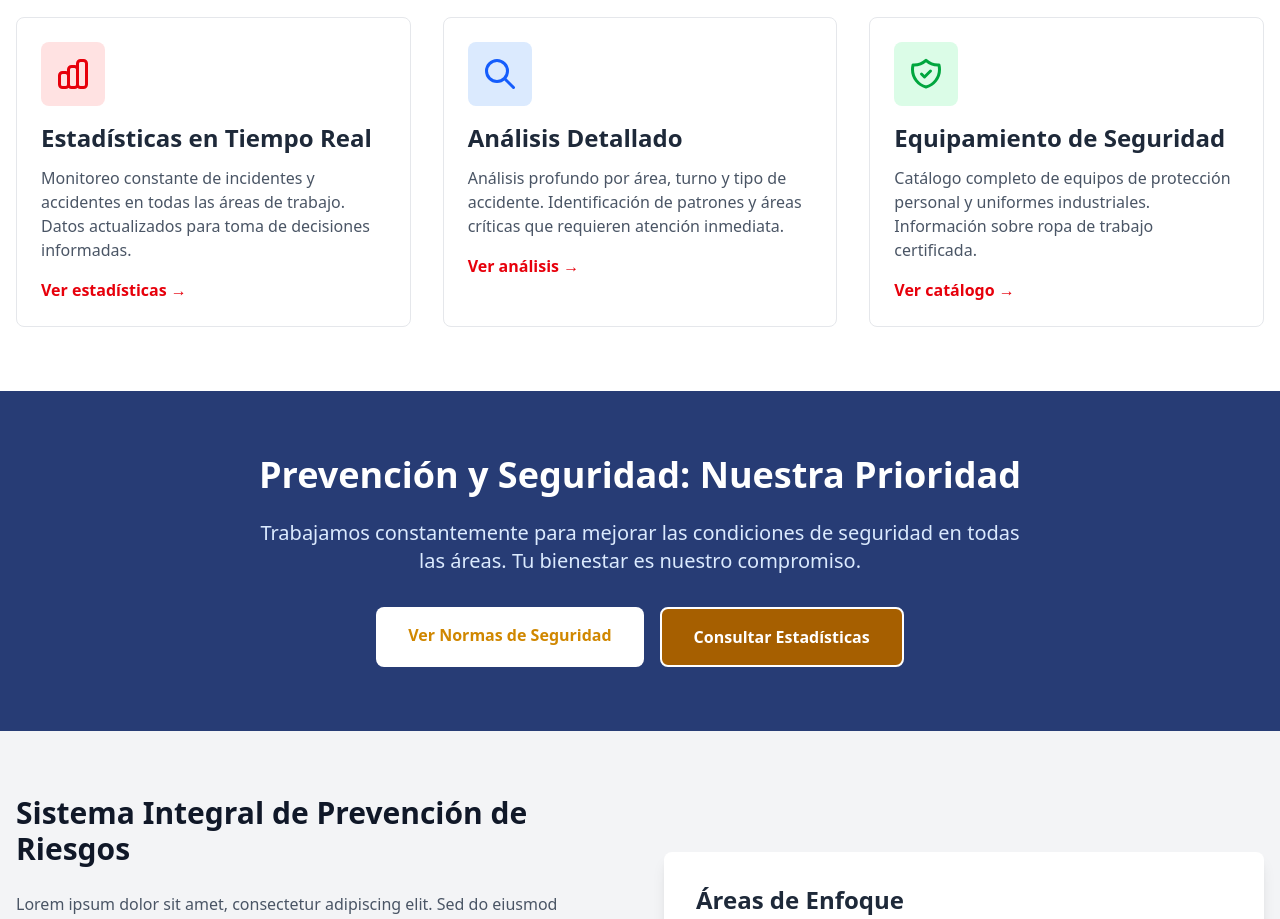
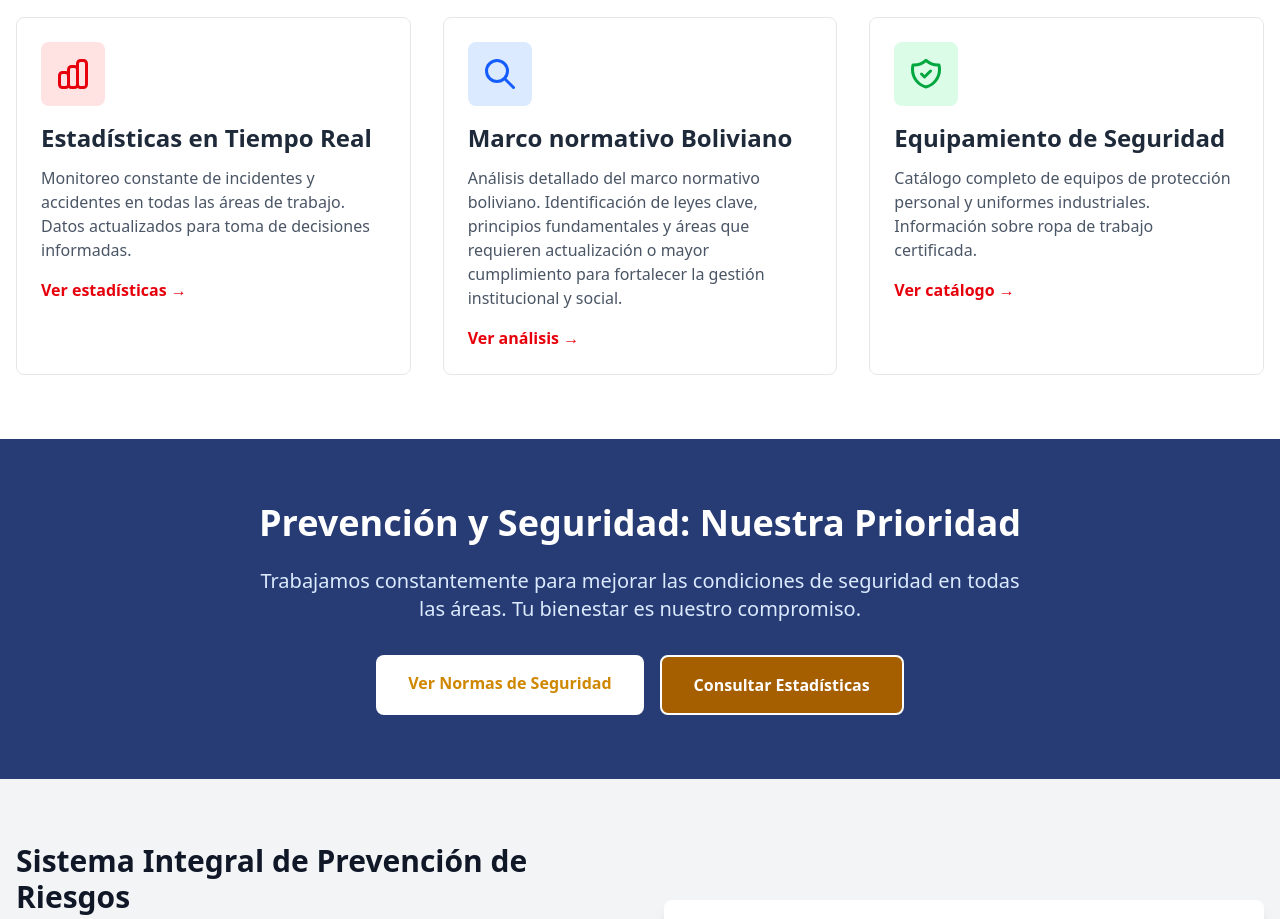
Before and after one commit to Rodri190/Security-Protocol, a Next.js app: page / in a window 1280 px wide. Shown: the part 1080-1999 px from the top of the page. Built offline with nearby package versions, Linux system fonts and the light colour scheme.

Commit message:
actualizar enlaces y descripciones en el componente Dashboard

```diff
--- a/src/app/actions.ts
+++ b/src/app/actions.ts
@@ -2,7 +2,6 @@
 
 // Server Actions de ejemplo
 export async function getAccidentStatistics() {
-  // Lógica para obtener estadísticas de accidentes
   return {
     total: 0,
     byWeek: [],
--- a/src/components/Dashboard.tsx
+++ b/src/components/Dashboard.tsx
@@ -70,24 +70,23 @@ export default function Dashboard() {
                 Monitoreo constante de incidentes y accidentes en todas las áreas de trabajo.
                 Datos actualizados para toma de decisiones informadas.
               </p>
-              <Link href="/statistics/total" className="text-red-600 hover:text-red-700 font-semibold">
+              <Link href="/analysis/type" className="text-red-600 hover:text-red-700 font-semibold">
                 Ver estadísticas →
               </Link>
             </div>
 
-            {/* Feature 2 */}
+            {/* Feature 2*/}
             <div className="p-6 border border-gray-200 rounded-lg hover:shadow-lg transition-shadow">
               <div className="mb-4 bg-blue-100 w-16 h-16 rounded-lg flex items-center justify-center">
                 <svg className="w-9 h-9 text-blue-600" fill="none" stroke="currentColor" viewBox="0 0 24 24">
                   <path strokeLinecap="round" strokeLinejoin="round" strokeWidth={2} d="M21 21l-6-6m2-5a7 7 0 11-14 0 7 7 0 0114 0z" />
                 </svg>
               </div>
-              <h3 className="text-2xl font-bold text-gray-800 mb-3">Análisis Detallado</h3>
+              <h3 className="text-2xl font-bold text-gray-800 mb-3">Marco normativo Boliviano</h3>
               <p className="text-gray-600 mb-4">
-                Análisis profundo por área, turno y tipo de accidente. Identificación de
-                patrones y áreas críticas que requieren atención inmediata.
+                Análisis detallado del marco normativo boliviano. Identificación de leyes clave, principios fundamentales y áreas que requieren actualización o mayor cumplimiento para fortalecer la gestión institucional y social.
               </p>
-              <Link href="/analysis/area" className="text-red-600 hover:text-red-700 font-semibold">
+              <Link href="/norms" className="text-red-600 hover:text-red-700 font-semibold">
                 Ver análisis →
               </Link>
             </div>
@@ -130,7 +129,7 @@ export default function Dashboard() {
               Ver Normas de Seguridad
             </Link>
             <Link
-              href="/statistics/total"
+              href="/analysis/type"
               className="bg-yellow-700 text-white px-8 py-4 rounded-lg font-semibold hover:bg-red-800 transition-colors border-2 border-white"
             >
               Consultar Estadísticas
```
